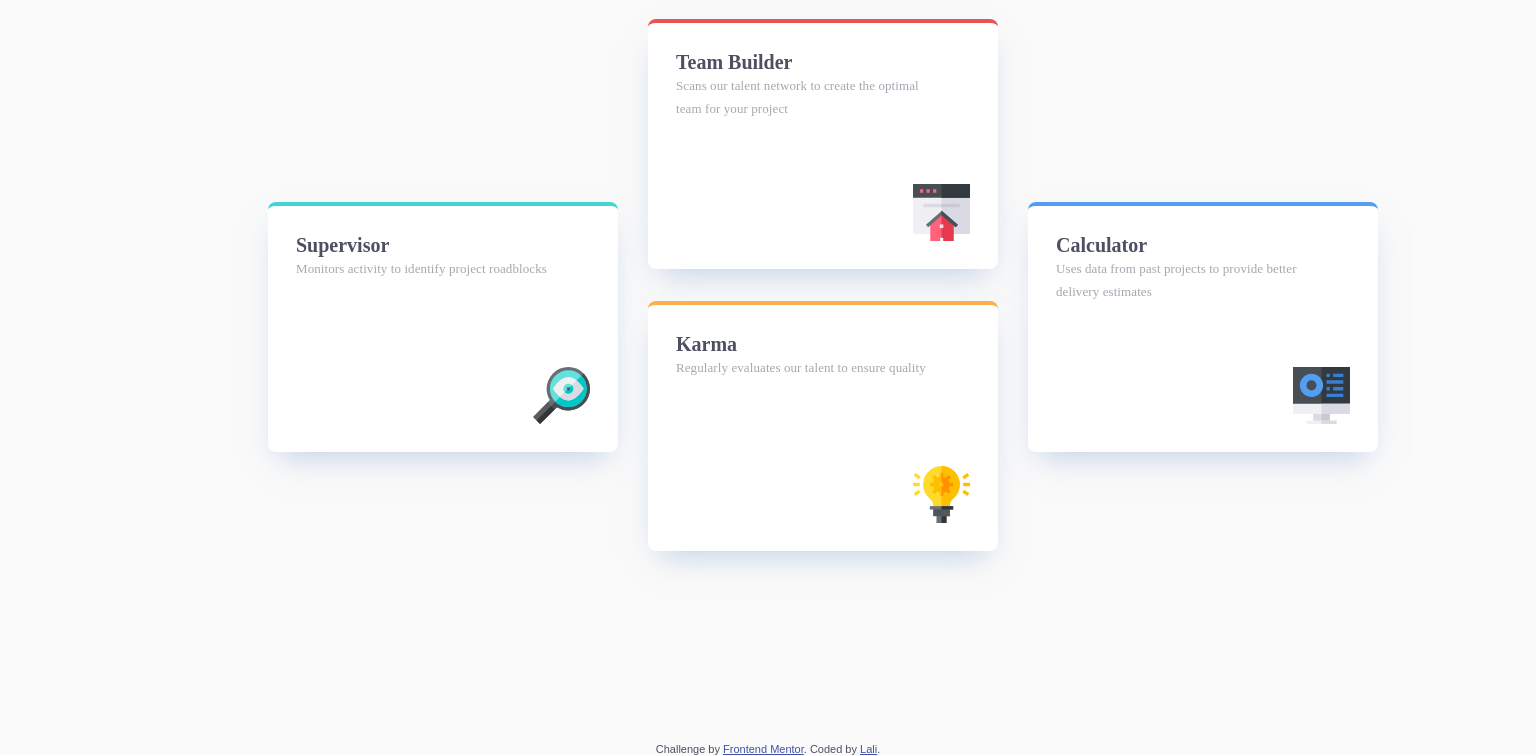
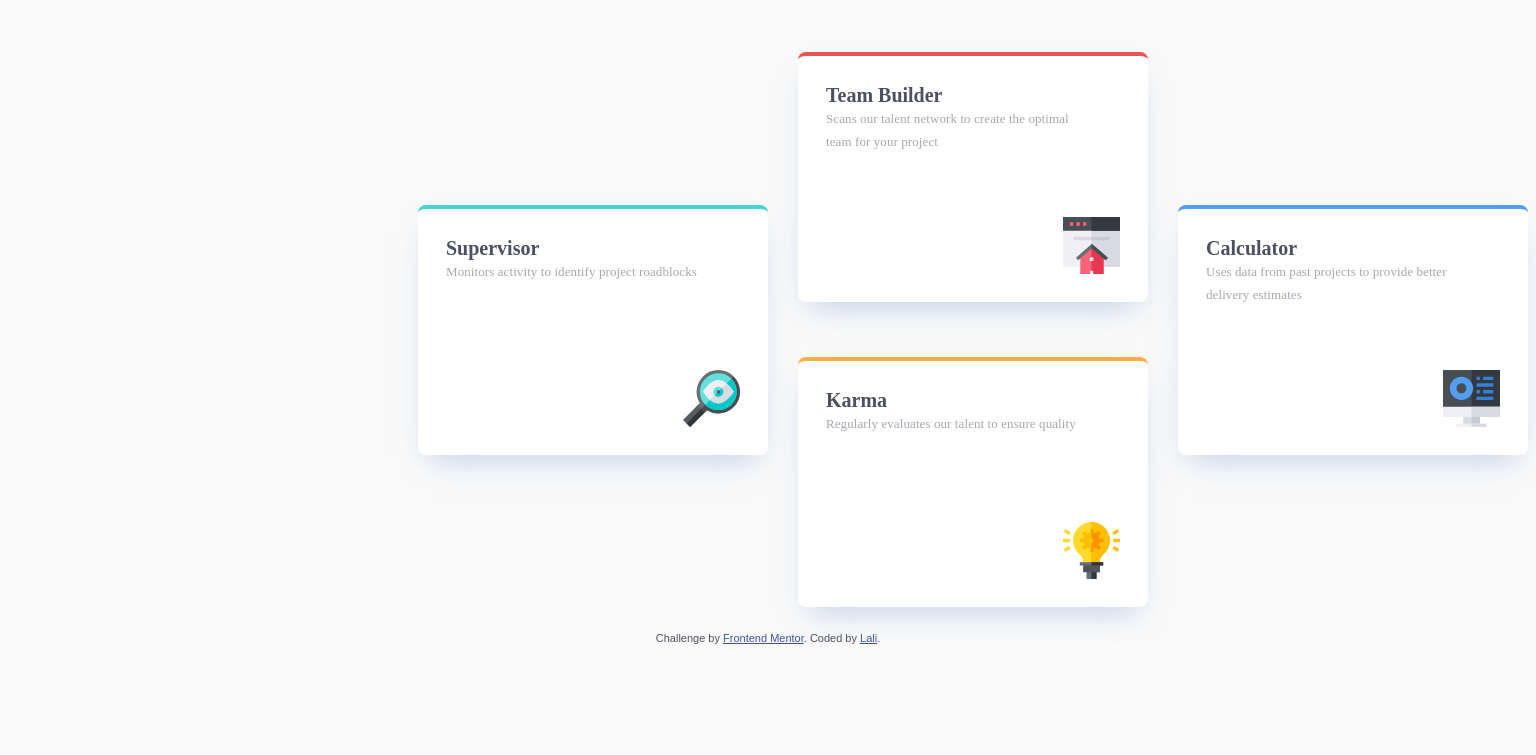
Before and after one commit to laligb/design3-3, a plain HTML site: page index.html in a window 1536 px wide. Shown: the part 223-978 px from the top of the page. After the commit the page ends 867 px from the top, so only its background shows below. Drawn offline with Linux system fonts and the light colour scheme; a web font is replaced by a local one.

Commit message:
little changes has been made

```diff
--- a/index.html
+++ b/index.html
@@ -27,6 +27,7 @@
     </style>
   </head>
   <body>
+    <div class="wrapper">
       <header>
         <h2>Reliable, efficient delivery</h2>
         <h1>Powered by Technology</h1>
@@ -55,7 +56,9 @@
         </div>
         <div class="card">
           <h3>Calculator</h3>
-        <p>Uses data from past projects to provide better delivery estimates</p>
+          <p>
+            Uses data from past projects to provide better delivery estimates
+          </p>
           <div class="icon"></div>
         </div>
       </div>
@@ -68,5 +71,6 @@
           >. Coded by <a href="#">Lali</a>.
         </p>
       </footer>
+    </div>
   </body>
 </html>
--- a/styles.css
+++ b/styles.css
@@ -3,12 +3,30 @@
   padding: 0;
   box-sizing: border-box;
 }
+
 @font-face {
   font-family: "Poppins";
-
-  src: url("https://fonts.googleapis.com/css2?family=Poppins:wght@200&display=swap");
-  src: url("https://fonts.googleapis.com/css2?family=Poppins:wght@200;400&display=swap");
-  src: url("https://fonts.googleapis.com/css2?family=Poppins:wght@200;400;600&display=swap");
+  font-style: normal;
+  font-weight: 200;
+  src: local("Poppins Light"), local("Poppins-Light"),
+    url(https://fonts.gstatic.com/s/poppins/v15/pxiByp8kv8JHgFVrLGT9Z11lFd2JQEl8qw.woff2)
+      format("woff2");
+}
+@font-face {
+  font-family: "Poppins";
+  font-style: normal;
+  font-weight: 400;
+  src: local("Poppins Regular"), local("Poppins-Regular"),
+    url(https://fonts.gstatic.com/s/poppins/v15/pxiEyp8kv8JHgFVrJJfedw.woff2)
+      format("woff2");
+}
+@font-face {
+  font-family: "Poppins";
+  font-style: normal;
+  font-weight: 600;
+  src: local("Poppins SemiBold"), local("Poppins-SemiBold"),
+    url(https://fonts.gstatic.com/s/poppins/v15/pxiByp8kv8JHgFVrLEj6Z1xlFd2JQEl8qw.woff2)
+      format("woff2");
 }
 
 body {
@@ -84,7 +102,7 @@ h2 {
 .card p {
   width: 254px;
   color: #4d4f62;
-  font-family: Poppins;
+  font-family: "Poppins";
   font-size: 13px;
   font-style: normal;
   font-weight: 400;
@@ -120,7 +138,7 @@ footer {
 
   h3 {
     color: #4d4f62;
-    font-family: Poppins;
+    font-family: "Poppins";
     font-size: 20px;
     font-style: normal;
     font-weight: 600;
@@ -133,15 +151,26 @@ footer {
 }
 /* Desktop screen */
 @media screen and (min-width: 1440px) {
+  .wrapper {
+    max-width: 100%;
+    width: 100%;
+    display: flex;
+    flex-direction: column;
+    align-items: center;
+    justify-content: center;
+    min-height: 100vh;
+    /* padding: 0 48px; */
+    margin: 0;
+  }
   header {
-    margin-top: 85px;
+    margin-top: 0;
     text-align: center;
   }
   h1,
   h2 {
     color: #4d4f62;
     text-align: center;
-    font-family: Poppins;
+    font-family: "Poppins";
     font-size: 36px;
     font-style: normal;
     font-weight: 600;
@@ -169,14 +198,15 @@ footer {
 
   .container {
     display: grid;
-    height: 670px;
+
     gap: 30px;
-    grid-template-columns: repeat(3, auto);
-    grid-template-rows: 25% 50% 25%;
+    grid-template-columns: repeat(3, 1fr);
+    margin: 0 auto;
+    /* grid-template-rows: 25% 50% 25%; */
+    /* grid-template-rows: repeat(3, auto); */
 
     align-items: center;
-    max-width: 1000px;
-    margin: auto;
+    max-width: 700px;
   }
   .card:nth-child(1) {
     grid-column: 1;
```
Lines whose indentation alone changed are shown as unchanged.
